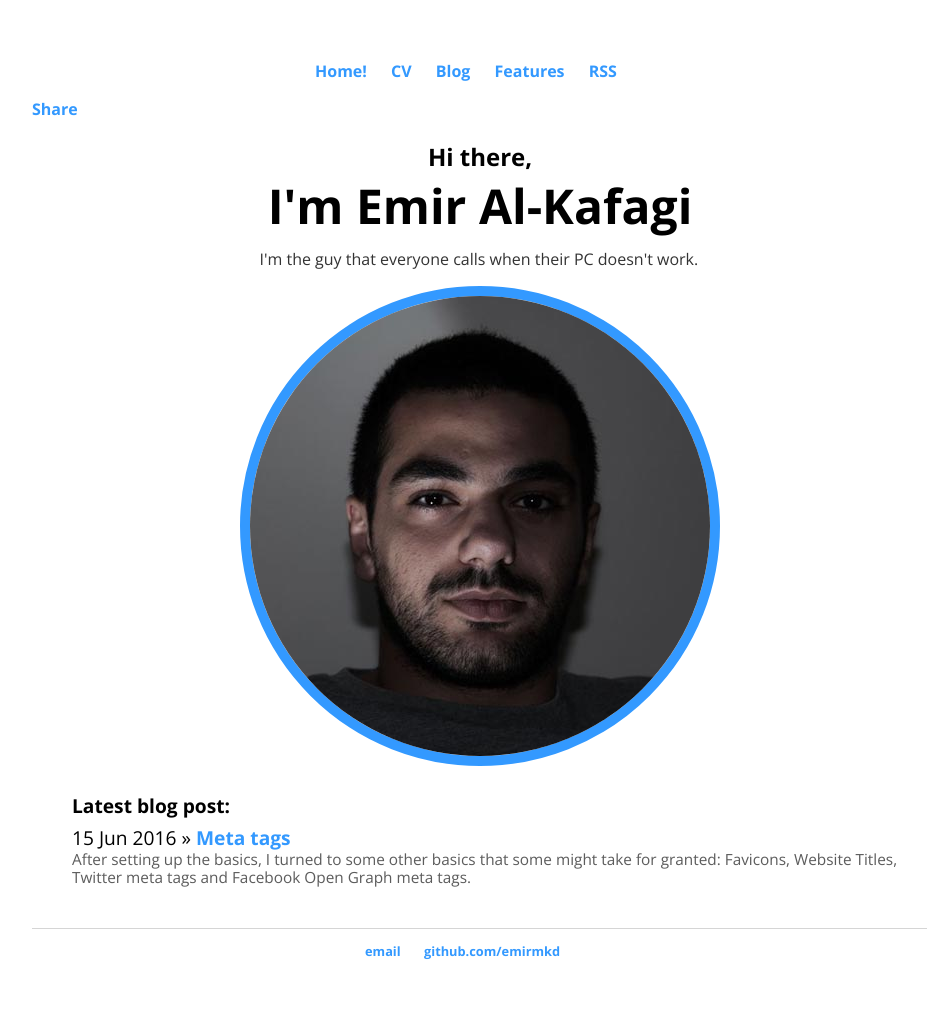
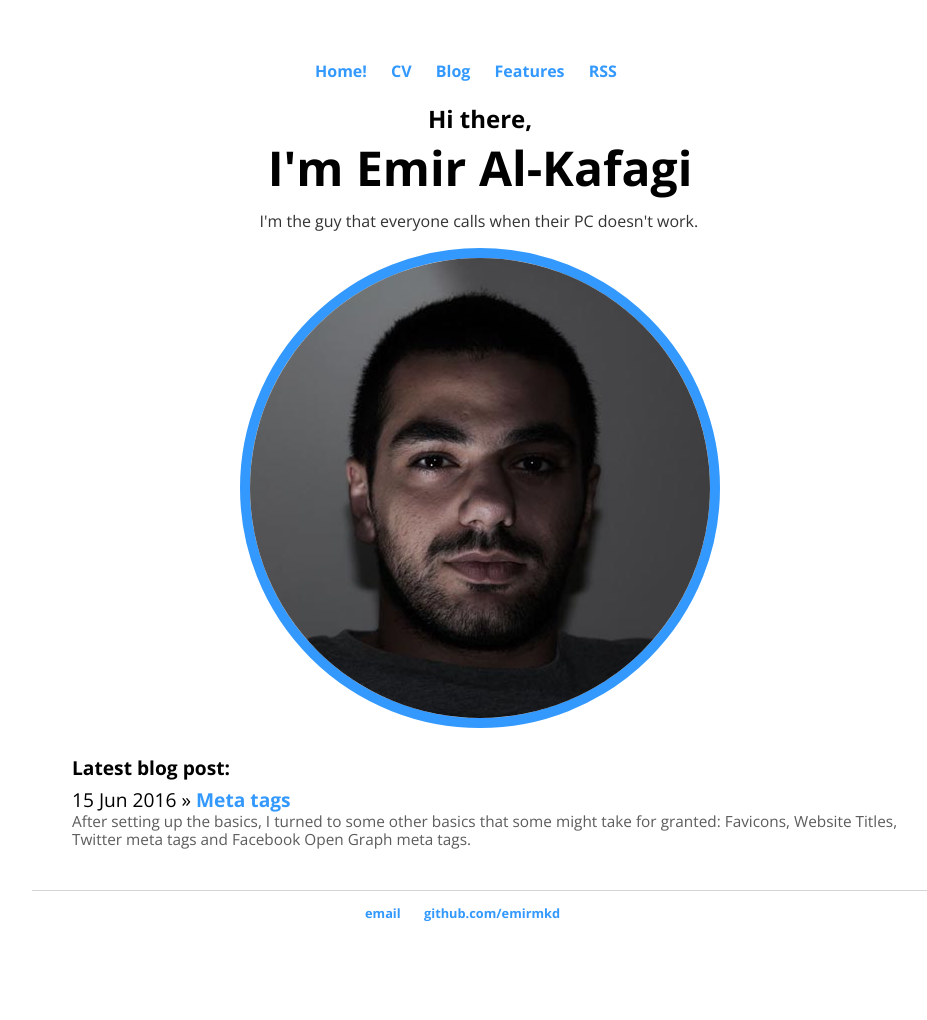
Before and after one commit to emirmkd/emirmkd.github.io, a Jekyll site: the page built from index.html, in a window 1280 px wide. Shown: the whole page, without its empty margins (160-1087 px from the left). Built offline with Jekyll 4.4.1, drawn with Linux system fonts in a browser that asks for light colours; after the commit the page ends 982 px from its top, so only the background shows below that.

Commit message:
Update default.html

```diff
--- a/_layouts/default.html
+++ b/_layouts/default.html
@@ -21,7 +21,7 @@
     		</ul>
 		</nav>
 		<div class="container">
-			<div class="fb-share-button" data-href="{{ page.url }}" data-layout="button_count" data-mobile-iframe="true"><a class="fb-xfbml-parse-ignore" target="_blank" href="https://www.facebook.com/sharer/sharer.php?u=https%3A%2F%2Fwww.emiralkafagi.me%2F&amp;src=sdkpreparse">Share</a></div>
+
 			{{ content }}
 
 			</div><!-- /.container -->
```
